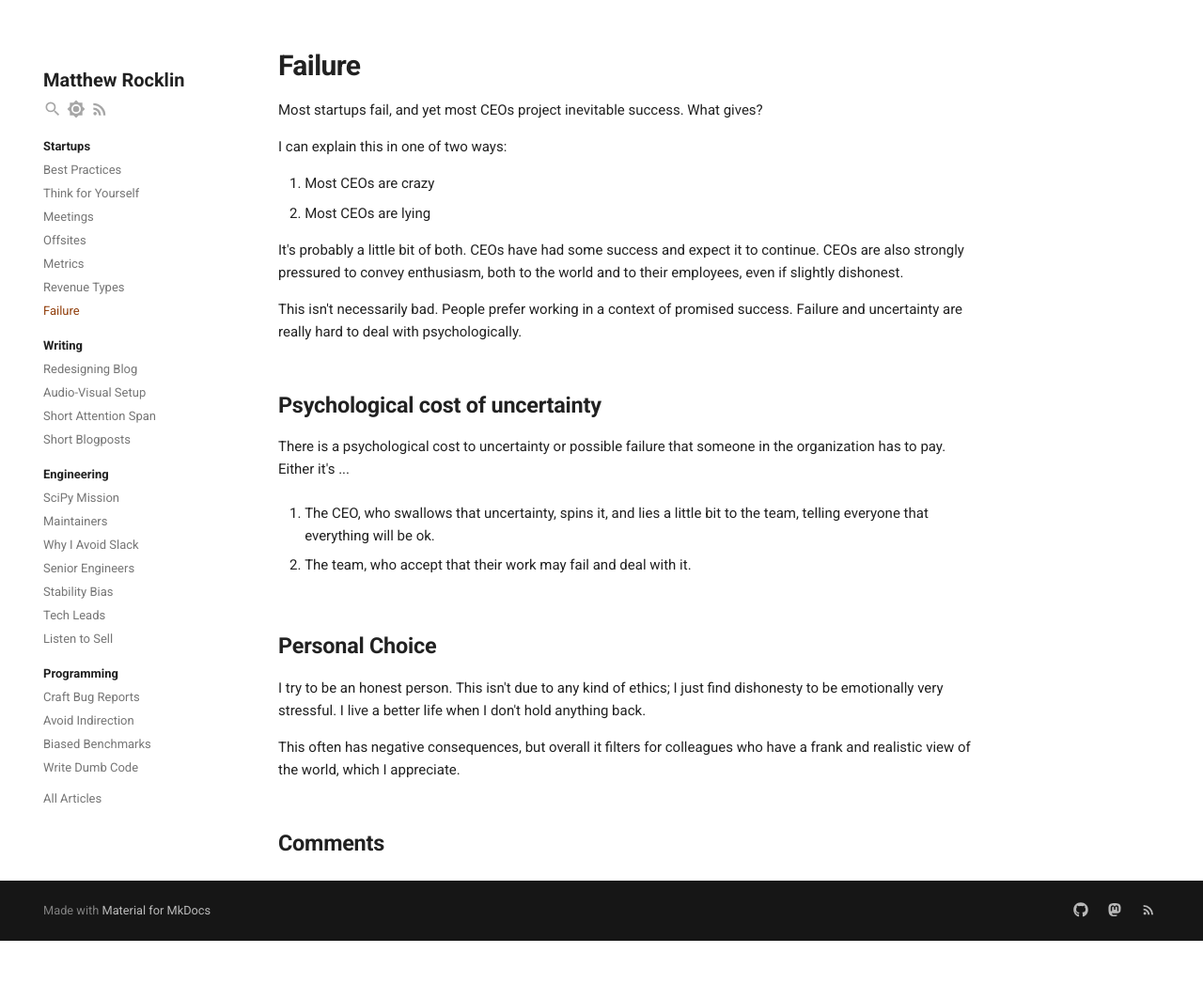
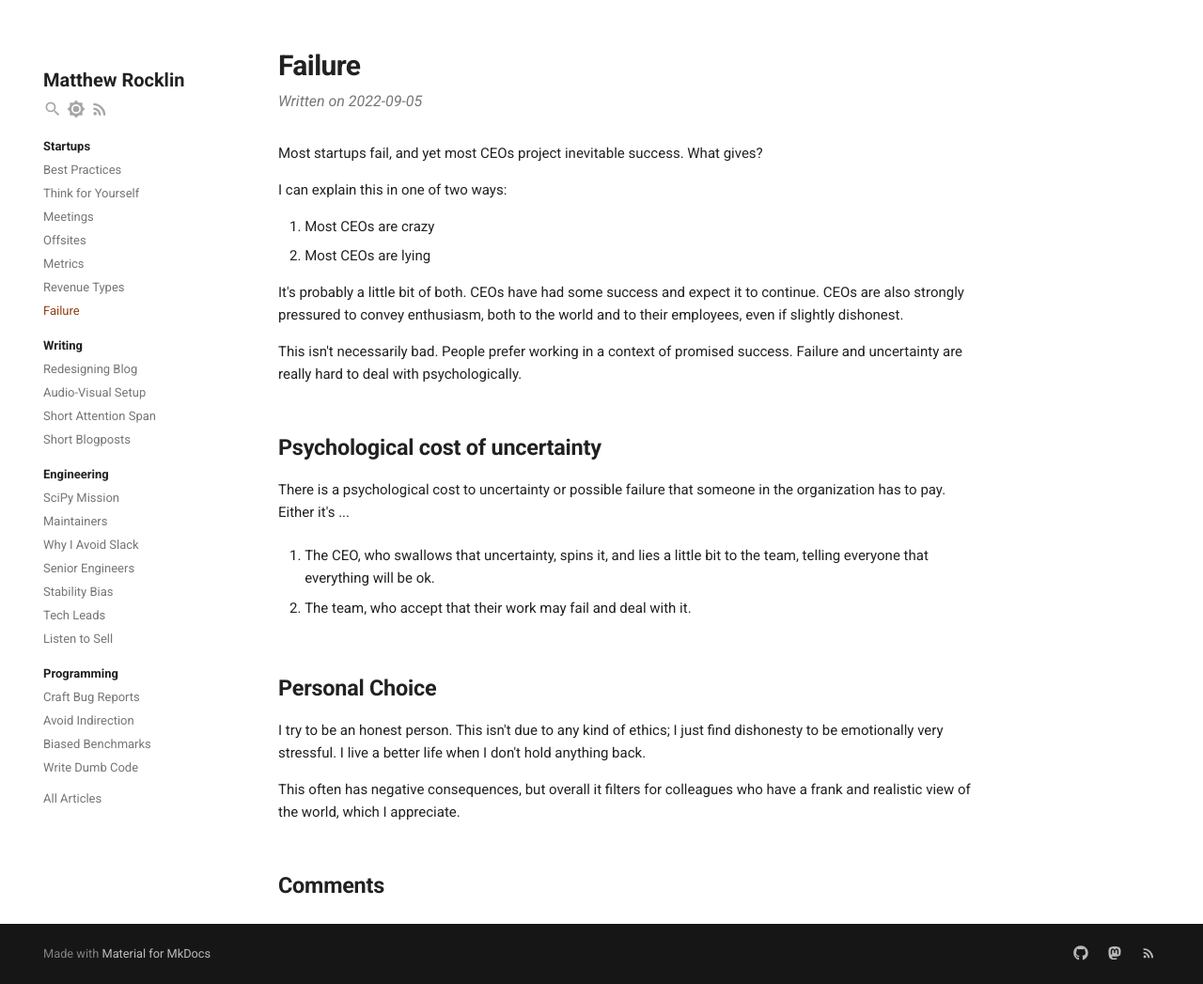
Before and after one commit to mrocklin/mrocklin.github.io, an MkDocs documentation site: the page built from docs/failure.md, in a window 1280 px wide. Shown: the whole page at 94% size. Built offline with MkDocs 1.6.1 and Material for MkDocs 9.7.7, drawn with Linux system fonts in a browser that asks for light colours; comment, search, counter and statistics services are not loaded; before the commit the page ends 1001 px from its top, so only the background shows below that.

Commit message:
Add article date display below title
🤖 Generated with [Claude Code](https://claude.com/claude-code)

Co-Authored-By: Claude <noreply@anthropic.com>

```diff
--- a/docs/stylesheets/custom.css
+++ b/docs/stylesheets/custom.css
@@ -200,7 +200,16 @@
   font-weight: 700;
   letter-spacing: -0.02em;
   color: var(--md-default-fg-color) !important;
-  margin-bottom: 0.5rem;
+  margin-bottom: 0.25rem;
+}
+
+/* Article date below title */
+.article-date {
+  color: var(--md-default-fg-color--light);
+  font-size: 0.8rem;
+  font-style: italic;
+  margin-top: 0;
+  margin-bottom: 1.5rem;
 }
 
 .md-typeset h2 {
--- a/overrides/main.html
+++ b/overrides/main.html
@@ -19,6 +19,17 @@
 
 {% block content %}
 {{ super() }}
+{% if page and page.meta and page.meta.date %}
+<script>
+(function() {
+  var date = document.createElement('div');
+  date.className = 'article-date';
+  date.textContent = 'Written on {{ page.meta.date }}';
+  var h1 = document.querySelector('.md-content__inner h1');
+  if (h1) h1.after(date);
+})();
+</script>
+{% endif %}
 
 {% if page and page.meta and page.meta.date %}
 <h2>Comments</h2>
```
